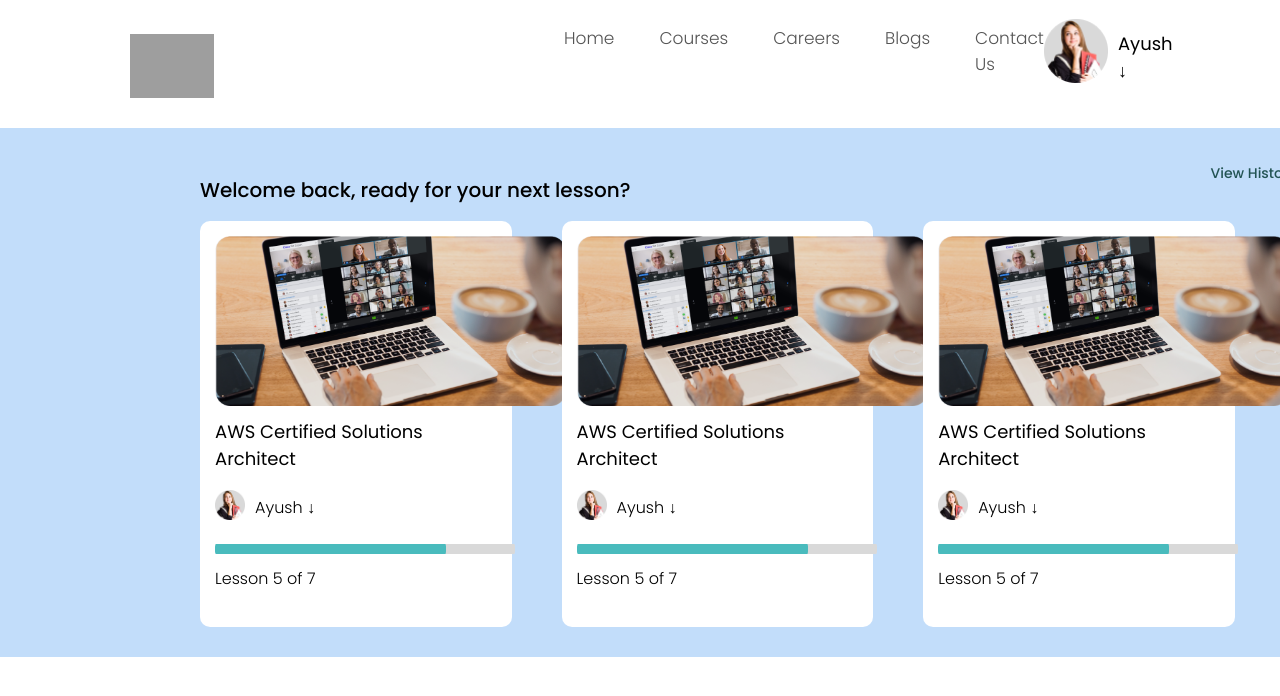
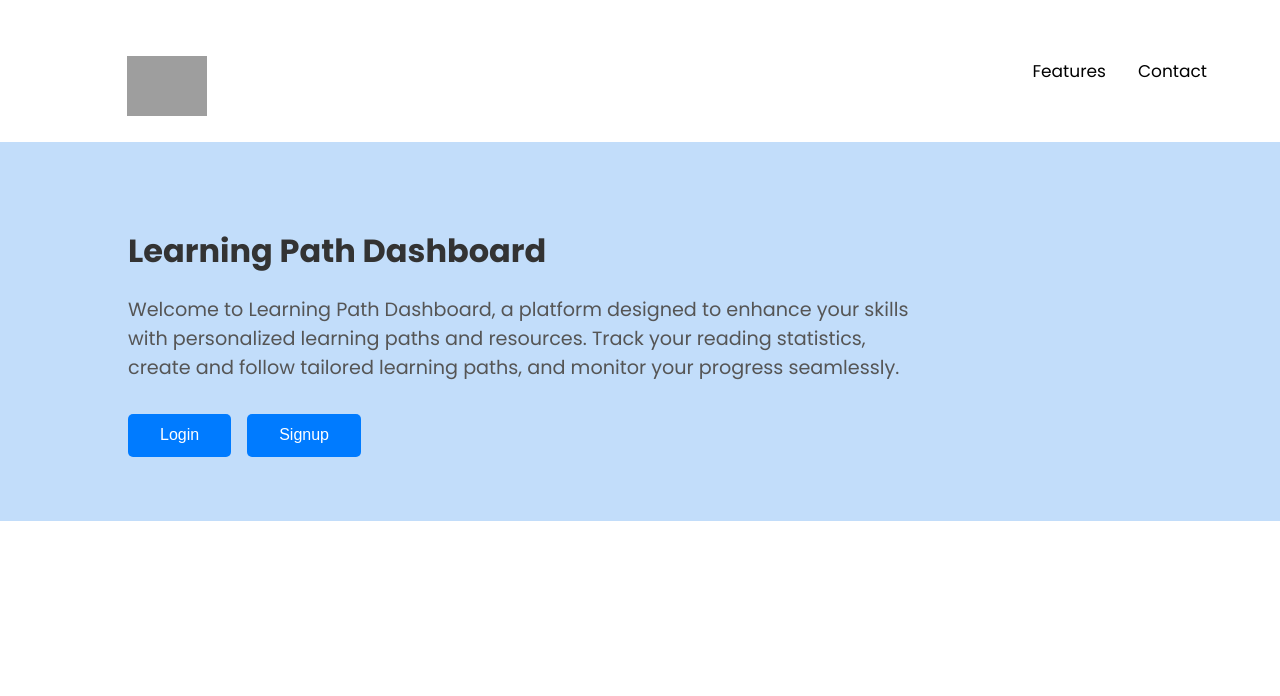
Before and after one commit to AyushV14/e-leaning, a React (Create React App) app: page / in a window 1280 px wide. Shown: the top 696 px of the page. Built offline with nearby package versions, Linux system fonts and the light colour scheme; grey boxes are pictures that could not be loaded.

Commit message:
getstarted-page

```diff
--- a/src/App.js
+++ b/src/App.js
@@ -1,11 +1,13 @@
 
 import './App.css';
+import GetStarted from './landing/Login-Signup/GetStarted';
 import CoursePage from './pages/Courses/CoursePage';
 
 function App() {
   return (
     <div className="App">
-      <CoursePage />
+      <GetStarted />
+      {/* <CoursePage /> */}
     </div>
   );
 }
--- a/src/const/Navbar/Navbar.css
+++ b/src/const/Navbar/Navbar.css
@@ -44,8 +44,8 @@
     margin-right: 120px;
   }
   .profile-section .profile{
-    width: 64px;
-    height: 64px;
+    width: 54px;
+    height: 54px;
   }
   .profile-section h3{
     margin-top: 30px;
--- /dev/null
+++ b/src/landing/Login-Signup/GetStarted.css
@@ -0,0 +1,148 @@
+/* General styling for the entire page */
+body {
+    margin: 0;
+    overflow: hidden;
+}
+
+/* Navbar styling */
+.navbar {
+    display: flex;
+    align-items: center;
+    background-color: #fff;
+    padding: 7px;
+    color: #fff;
+
+}
+
+.navbar .logo {
+    height: 60px;
+    width: 80px;
+}
+
+.navbar-details {
+    display: flex;
+    gap: 1rem;
+    align-items: center;
+    margin-left: auto;
+    margin-right: 5rem; /* Adjusted for better positioning */
+    justify-content: flex-end; /* Aligns items to the right */
+    position: relative;
+}
+
+.navbar-details a {
+    color: black;
+    margin-left: 1rem;
+    text-decoration: none;
+    font-size: 17px;
+    font-weight: 400;
+    position: relative;
+}
+
+.navbar-details a::after {
+    content: '';
+    display: block;
+    height: 2px;
+    background: black;
+    position: absolute;
+    bottom: -5px; /* Position it below the text */
+    left: 0;
+    width: 0;
+    transition: width 0.3s ease;
+}
+
+.navbar-details a:hover::after {
+    width: 100%;
+}
+
+/* Main Section styling */
+/* Main Section styling */
+.main-section {
+    background-color: #c2ddfa;
+    padding: 2rem 1rem;
+}
+
+/* Align main content to the left side of the page */
+.main-content {
+    max-width: 800px;
+    margin-left: 80px; /* Remove auto margins to align to the left */
+    margin-right: 0; /* Remove auto margins to align to the left */
+    padding: 2rem;
+}
+
+/* Align text to the left */
+.site-name {
+    font-size: 2rem;
+    margin-bottom: 1rem;
+    color: #333;
+    text-align: left; /* Align text to the left */
+    font-weight: 700;
+}
+
+.site-description {
+    font-size: 1.2rem;
+    margin-bottom: 2rem;
+    color: #555;
+    text-align: left; /* Align text to the left */
+}
+
+/* Align button container to the left */
+.button-container {
+    display: flex;
+    justify-content: flex-start; /* Align buttons to the left */
+    gap: 1rem;
+    margin-top: 2rem;
+}
+
+/* Button styling */
+.auth-button {
+    padding: 0.8rem 2rem;
+    border: none;
+    border-radius: 5px;
+    font-size: 1rem;
+    cursor: pointer;
+    color: #fff;
+    background-color: #007bff;
+    transition: background-color 0.3s ease;
+}
+
+.auth-button:hover {
+    background-color: #0056b3;
+}
+
+/* Features Section styling */
+.features-section {
+    background-color: #fff;
+    padding: 3rem 1rem;
+    text-align: center;
+}
+
+.features-section h2 {
+    font-size: 2rem;
+    margin-bottom: 2rem;
+    color: #333;
+}
+
+.feature {
+    margin-bottom: 2rem;
+    padding: 1rem;
+    border-radius: 8px;
+    box-shadow: 0 4px 8px rgba(0, 0, 0, 0.1);
+    background-color: #f9f9f9;
+    transition: transform 0.3s ease, box-shadow 0.3s ease;
+}
+
+.feature:hover {
+    transform: translateY(-5px);
+    box-shadow: 0 8px 16px rgba(0, 0, 0, 0.2);
+}
+
+.feature h3 {
+    font-size: 1.5rem;
+    color: #007bff;
+    margin-bottom: 0.5rem;
+}
+
+.feature p {
+    font-size: 1.1rem;
+    color: #555;
+}
--- /dev/null
+++ b/src/landing/Login-Signup/GetStarted.jsx
@@ -0,0 +1,52 @@
+import React from 'react';
+import './GetStarted.css'; // Import the CSS file for styling
+
+const GetStarted = () => {
+  return (
+    <div className='getstated'>
+      {/* Navbar */}
+      <nav className="navbar">
+        <img src="images/logo.png" alt="Logo" className="logo" />
+        <div className="navbar-details">
+          <a href="#features">Features</a>
+          <a href="#contact">Contact</a>
+        </div>
+      </nav>
+
+      {/* Main Section */}
+      <div className="main-section">
+        <div className="main-content">
+          <h1 className="site-name">Learning Path Dashboard</h1>
+          <p className="site-description">
+            Welcome to Learning Path Dashboard, a platform designed to enhance your skills
+            with personalized learning paths and resources. Track your reading statistics,
+            create and follow tailored learning paths, and monitor your progress seamlessly.
+          </p>
+          <div className="button-container">
+            <button className="auth-button">Login</button>
+            <button className="auth-button">Signup</button>
+          </div>
+        </div>
+      </div>
+
+      {/* Features Section */}
+      {/* <div className="features-section">
+        <h2>Our Special Features</h2>
+        <div className="feature">
+          <h3>Personalized Learning Paths</h3>
+          <p>Customize your learning journey with resources tailored to your needs.</p>
+        </div>
+        <div className="feature">
+          <h3>Real-Time Progress Tracking</h3>
+          <p>Monitor your progress with detailed statistics and insights.</p>
+        </div>
+        <div className="feature">
+          <h3>Rich Resource Library</h3>
+          <p>Access a diverse range of educational materials including PDFs, videos, and more.</p>
+        </div>
+      </div> */}
+    </div>
+  );
+};
+
+export default GetStarted;
```
